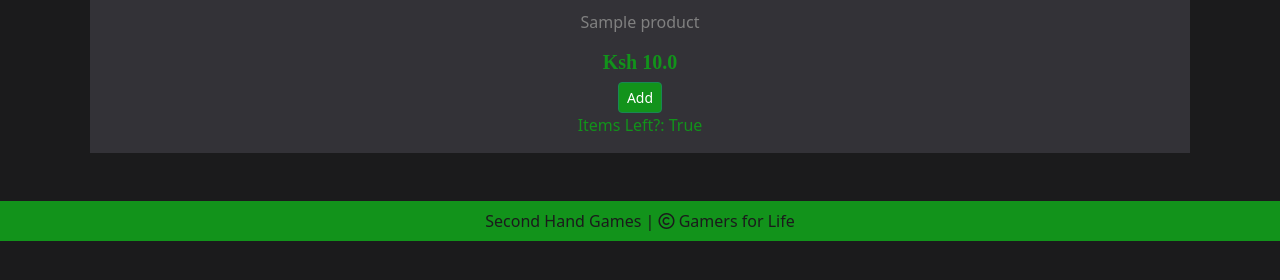
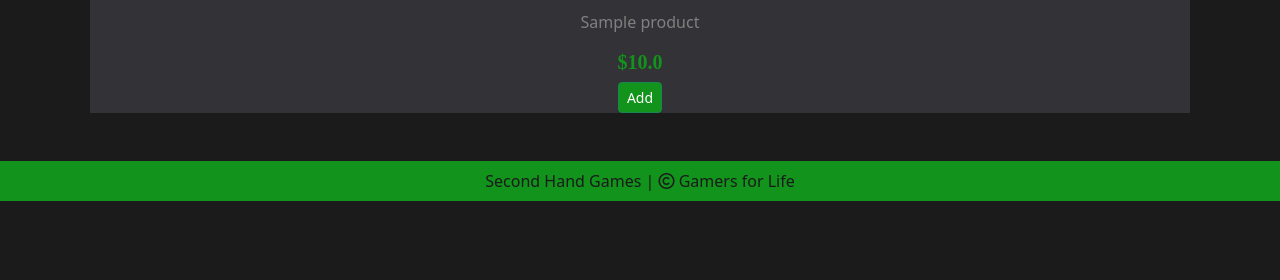
Before and after one commit to Natalie-LG05/Second-Hand-Games, a Flask app: page / in a window 1280 px wide. Shown: the part 323-603 px from the top of the page. Run offline with Flask 3, Linux system fonts and the light colour scheme; tables that the repository leaves empty hold one stand-in row (values such as "Sample post"); some libraries are stand-ins or nearby versions.

Commit message:
modified home.html some

```diff
--- a/website/templates/home.html
+++ b/website/templates/home.html
@@ -1,17 +1,13 @@
-
 {% extends 'base.html' %}
 
 {% block title %} Home {% endblock %}
-
 
 {% block body %}
 
 
 <div class="container text-center">
     <div class="row" style="margin: 8px; background-color: rgb(51, 50, 55);" id="column">
-
         {% for item in items %}
-
             <div class="col" style="background-color: rgb(51, 50, 55);">
 
                 <img src="{{ item.product_picture }}" alt="" style="height: 202px; width: 180px; border-radius: 10px; margin: 8px;">
@@ -24,22 +20,15 @@
 
                     <div class="col">
 
-                    <h5 style="font-weight: 600; font-family: 'Times New Roman', Times, serif;">Ksh {{ item.price }}</h5>
+                        <h5 style="font-weight: 600; font-family: 'Times New Roman', Times, serif;">${{ item.price }}</h5>
                     </div>
 
                     <form action="/add-to-cart/{{ item.id }}" method="POST">
                         <button type="submit" style="background-color: rgb(18, 147, 27)" class="btn btn-sm btn-success">Add</button>
                     </form>
-
-            </div>
-
-            <div class="row">
-                <p>Items Left?: {{ item.in_stock }}</p>
                 </div>
             </div>
-
         {% endfor %}
-
     </div>
 </div>
 
```
Lines whose indentation alone changed are shown as unchanged.
